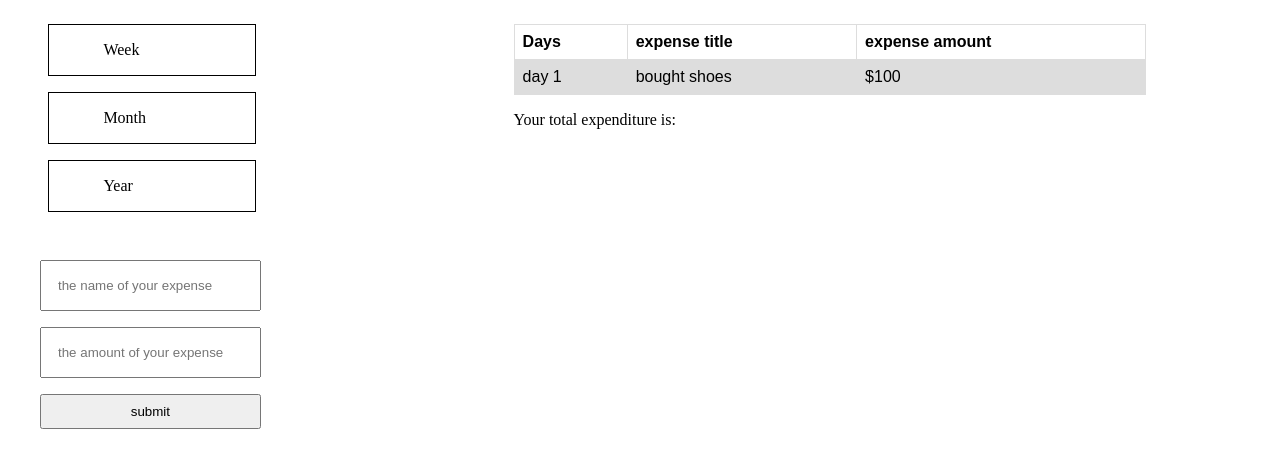
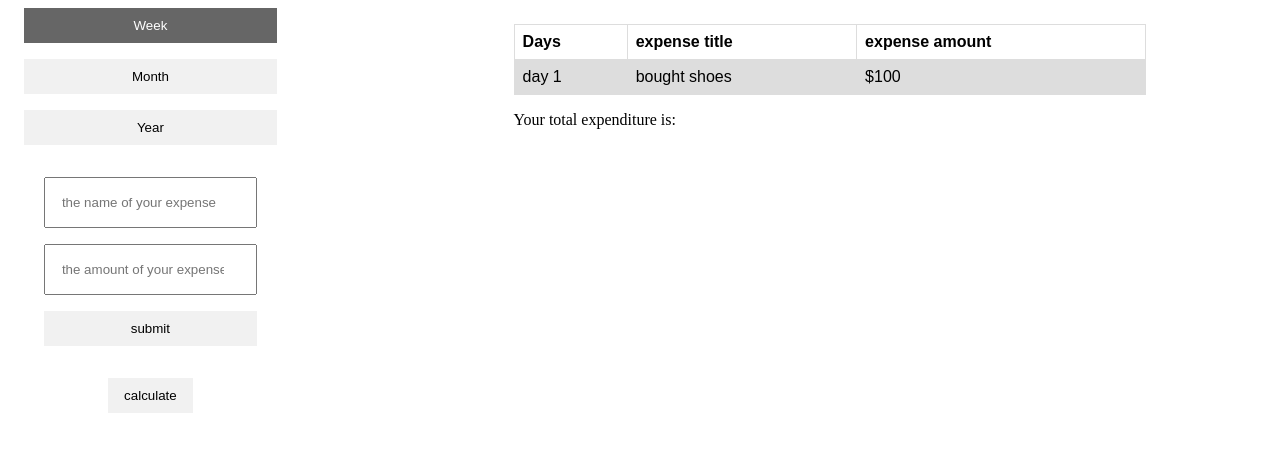
Before and after one commit to hngi/Team-Eurus-Finance-Tracker, a PHP site: page / in a window 1280 px wide. Shown: the top 468 px of the page. Run offline with PHP 8.4, Linux system fonts and the light colour scheme.

Commit message:
updated the buttons

```diff
--- a/app.js
+++ b/app.js
@@ -25,7 +25,9 @@
 
 const eventListeners = () => {
     const formSubmit = document.querySelector('.expense-form_main')
-    let list_items = document.querySelectorAll('.ui_list-item')
+    const header = document.getElementById('myDIV')
+    const btns = header.getElementsByClassName('btn')
+    const table = document.getElementById('mytab')
 
     const ui = new UI()
 
@@ -33,9 +35,21 @@
         e.preventDefault()
         ui.submitForm()
     })
-    list_items.addEventListener('click', (() =>{
 
-    }))
+    for (var i = 0; i < btns.length; i++) {
+        btns[i].addEventListener('click', function() {
+            var current = document.getElementsByClassName('active')
+            current[0].className = current[0].className.replace(' active', '')
+            this.className += ' active'
+        })
+    }
+
+    for (var i = 0, row; (row = table.rows[i]); i++) {
+        //iterate through rows
+        //rows would be accessed using the "row" variable assigned in the for loop
+        console.log(row.length)
+    }
+
 }
 
 document.addEventListener('DOMContentLoaded', () => {
--- a/index.html
+++ b/index.html
@@ -12,13 +12,12 @@
 <body>
     <div class="ui">
         <div  class="ui_sidebar">
-            <div class="ui_select">
-                <ul class="ui_list">
-                    <li class="ui_list-item"> Week</li>
-                    <li class="ui_list-item">Month</li>
-                    <li class="ui_list-item">Year</li>
-                </ul>
+            <div id="myDIV" class="myDIV">
+                <button class="btn active">Week</button>
+                <button class="btn">Month</button>
+                <button class="btn">Year</button>
             </div>
+
 
             <div class="expense-form">
                 <form class="expense-form_main">
@@ -28,11 +27,14 @@
                     <span class="errMessage"></span>
                     <button class="btn expense_submit" type="submit">submit</button>
                 </form>
+                <button class="btn btn-cal">
+                    calculate
+                </button>
             </div>
         </div>
         <div class="ui_main">
             <div>
-               <table>
+               <table class="table" id="mytab">
                    <tr>
                        <th>Days</th>
                        <th>expense title</th>
@@ -50,6 +52,7 @@
             </div>
         </div>
       </div>
+
     <script src="app.js"></script>
 </body>
 
--- a/style.css
+++ b/style.css
@@ -11,36 +11,34 @@
     margin-top: 1rem;
 }
 
-.ui_list{
-    text-decoration: none;
-    list-style: none;
+.myDIV{
     display: flex;
-    width: 30%;
-    justify-content: space-evenly;
     flex-direction: column;
-    align-items: stretch;
+    width: 50%;
+   margin-left: 1rem;
 }
 
-.ui_list-item{
-    padding: 1rem 0 1rem 3.4rem;
+.btn{
+    padding: 1rem 2rem;
     border: 1px solid black;
-    width: 100%;
     cursor: pointer;
     margin-bottom: 1rem;
 }
 
-.ui_list-item:hover{
-    background: rgb(54, 54, 126);
-    color: white;
-}
-.ui_list-item:visited{
+.active,
+.ui_btn:hover{
     background: rgb(54, 54, 126);
     color: white;
 }
 
+
 .expense-form{
     width: 50%;
     margin-left: 1rem;
+    display: flex;
+    flex-direction: column;
+    justify-content: center;
+    align-items: center;
 }
 .expense-form_main{
     display: flex;
@@ -83,3 +81,18 @@
 tr:nth-child(even) {
     background-color: #dddddd;
 }
+
+.btn {
+    border: none;
+    outline: none;
+    padding: 10px 16px;
+    background-color: #f1f1f1;
+    cursor: pointer;
+}
+
+/* Style the active class (and buttons on mouse-over) */
+.active,
+.btn:hover {
+    background-color: #666;
+    color: white;
+}
```
